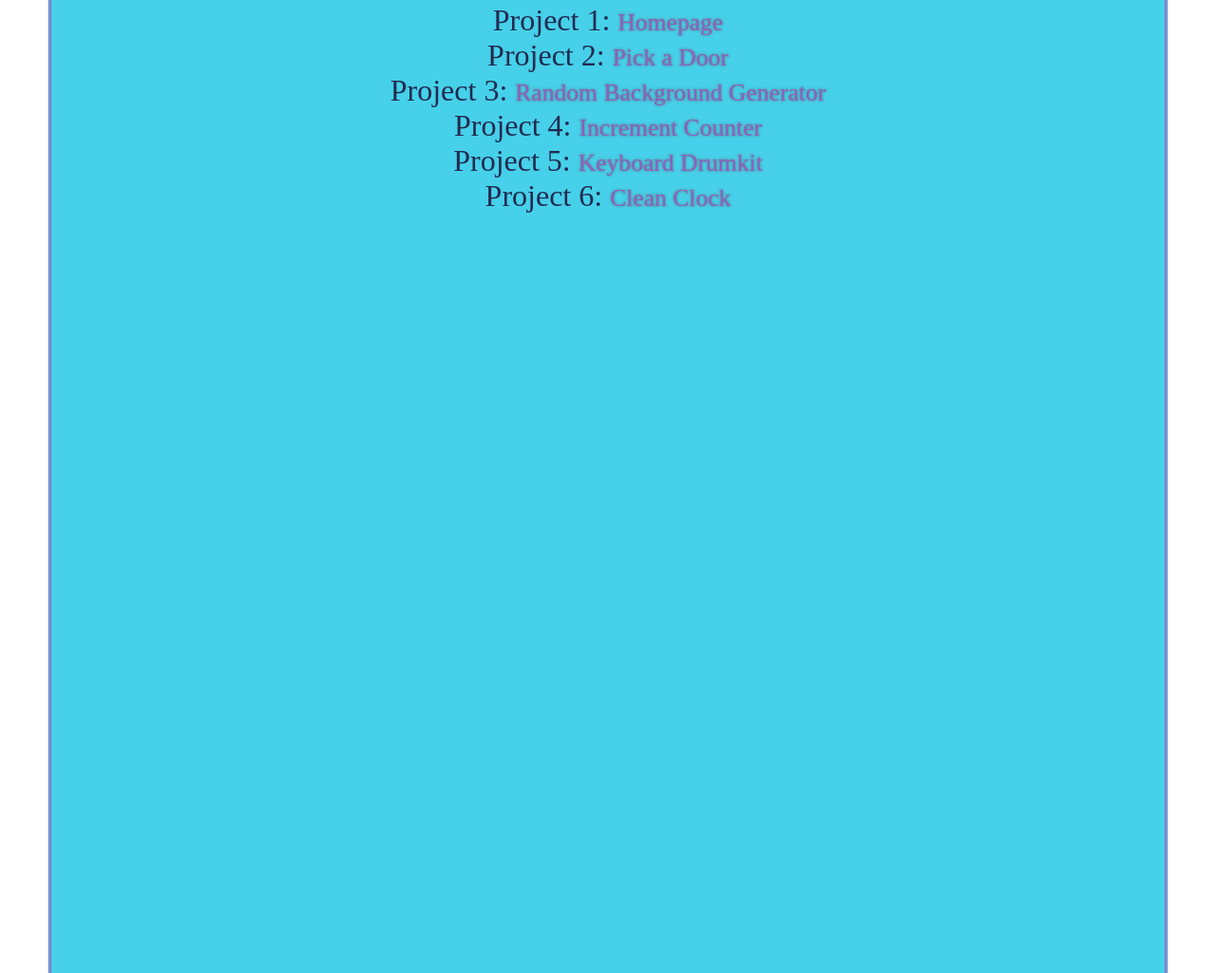
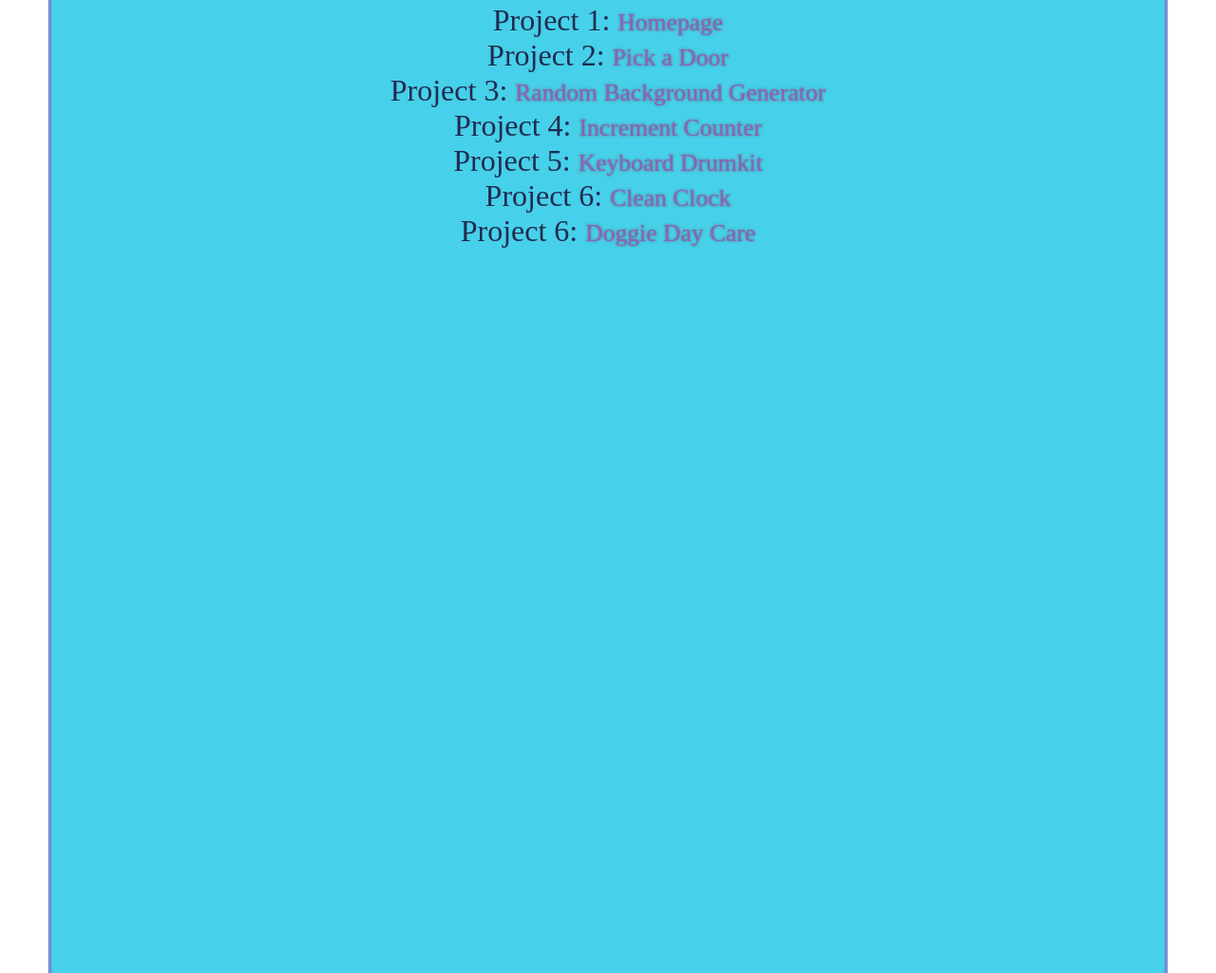
Before and after one commit to Yoshi-jrd/180-projects-180-days, a plain HTML site: page index.html in a window 1280 px wide. Shown: the part 879-1904 px from the top of the page at 95% size. Drawn offline with Linux system fonts and the light colour scheme.

Commit message:
adding doggie day care to the homepage

```diff
--- a/index.html
+++ b/index.html
@@ -52,6 +52,7 @@
                         <li>Project 4: <a href="https://yoshi-jrd.github.io/simple-increment-counter">Increment Counter</a></li>
                         <li>Project 5: <a href="https://yoshi-jrd.github.io/keyboard-drums">Keyboard Drumkit</a></li>
                         <li>Project 6: <a href="https://yoshi-jrd.github.io/clean-clock/">Clean Clock</a></li>
+                        <li>Project 6: <a href="https://yoshi-jrd.github.io/DogBoarding_Proj/">Doggie Day Care</a></li>
                     </ul>
                 </div>
             </div>
```
